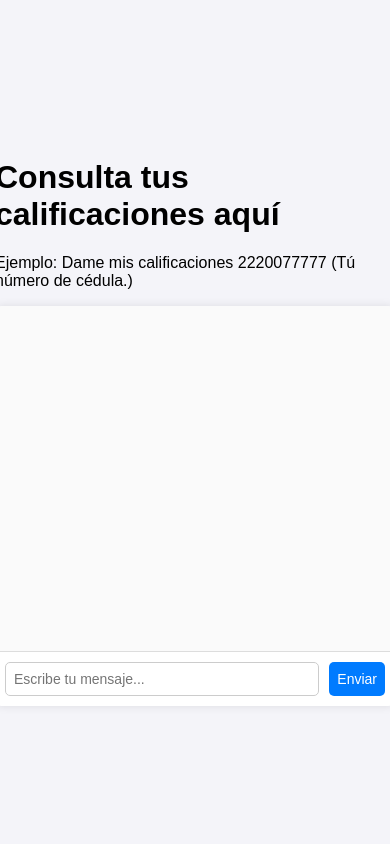
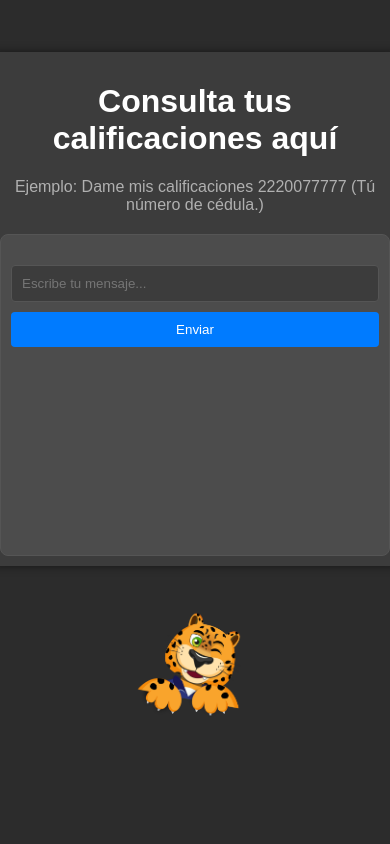
Before and after one commit to 5talinFive/gunicornDeploy, a Flask app: page / in a window 390 px wide. Run offline with Flask 2, Linux system fonts and the light colour scheme.

Commit message:
Actualiado color oscuro, diseño responsivo y agregar imágenes para dispositivos móviles, computadoras

```diff
--- a/app/static/styles.css
+++ b/app/static/styles.css
@@ -1,118 +1,161 @@
 body {
     font-family: Arial, sans-serif;
-    background-color: #f4f4f9;
+    background-color: #2c2c2c;
+    color: #e0e0e0;
+    margin: 0;
+    padding: 0;
     display: flex;
     justify-content: center;
     align-items: center;
     height: 100vh;
-    margin: 0;
+}
+
+.main-container {
+    display: flex;
+    align-items: center; /* Centrar verticalmente */
+}
+
+.container {
+    text-align: center;
+    background-color: #3c3c3c;
+    padding: 20px;
+    border-radius: 8px;
+    box-shadow: 0 0 10px rgba(0, 0, 0, 0.5);
+    width: 90%;
+    max-width: 600px;
+    position: relative;
+    z-index: 1;
+}
+
+h1 {
+    color: #ffffff;
+}
+
+p {
+    color: #b0b0b0;
 }
 
 .chat-container {
-    background-color: #fff;
+    margin-top: 20px;
+    border: 1px solid #555;
+    padding: 10px;
     border-radius: 8px;
-    box-shadow: 0 0 10px rgba(0, 0, 0, 0.1);
-    width: 100%;
-    max-width: 600px; /* Aumentado para parecerse más a ChatGPT */
-    min-width: 400px; /* Evita que sea demasiado estrecho */
-    display: flex;
-    flex-direction: column;
-    overflow: hidden;
-    height: 500px; /* Fija la altura del chat */
+    background-color: #4c4c4c;
+    height: 400px;
+    overflow-y: auto;
+    text-align: left; /* Alineación del texto a la izquierda */
 }
 
-/* Contenedor de mensajes */
-.messages {
-    flex: 1;
-    padding: 20px;
-    overflow-y: auto; /* Permite desplazamiento interno */
-    scroll-behavior: smooth; /* Scroll suave */
-    background-color: #fafafa;
+.message-form {
+    margin-top: 20px;
+    display: flex;
+    justify-content: space-between;
 }
 
-/* Mensajes */
-.message {
-    margin-bottom: 10px;
+#message {
+    flex: 1;
     padding: 10px;
-    border-radius: 5px;
-    max-width: 80%;
+    border: 1px solid #555;
+    border-radius: 4px;
+    background-color: #3c3c3c;
+    color: #e0e0e0;
+    margin-right: 10px;
 }
 
-.message strong {
-    display: block;
-    margin-bottom: 5px;
+button {
+    padding: 10px 20px;
+    border: none;
+    border-radius: 4px;
+    background-color: #007bff;
+    color: white;
+    cursor: pointer;
 }
 
-.message.user {
-    background-color: #d1e7ff;
-    text-align: right;
-    align-self: flex-end;
-}
-
-.message.bot {
-    background-color: #e9ecef;
-    text-align: left;
-    align-self: flex-start;
-}
-
-/* Formulario de entrada */
-.message-form {
-    display: flex;
-    padding: 10px;
-    border-top: 1px solid #ddd;
-    background: white;
-}
-
-.message-form input {
-    flex: 1;
-    padding: 10px;
-    border: 1px solid #ccc;
-    border-radius: 5px;
-    outline: none;
-}
-
-.message-form button {
-    padding: 10px;
-    border: none;
-    background-color: #007bff;
-    color: #fff;
-    border-radius: 5px;
-    cursor: pointer;
-    margin-left: 10px;
-}
-
-.message-form button:hover {
+button:hover {
     background-color: #0056b3;
 }
 
-/* @media query para pantallas pequeñas */
-@media (max-width: 768px) {
-    .chat-container {
-        width: 90%;  /* Se adapta al 90% del ancho de la pantalla */
-        height: 450px; /* Ajusta la altura para pantallas pequeñas */
+.messages {
+    color: #e0e0e0;
+}
+
+.user-message, .bot-message {
+    margin: 10px 0;
+    padding: 10px;
+    border-radius: 4px;
+}
+
+.user-message {
+    background-color: #007bff;
+    color: white;
+    text-align: left;
+}
+
+.bot-message {
+    background-color: #555;
+    color: white;
+    text-align: left;
+}
+
+.image-container {
+    margin-left: -40px; /* Acercar la imagen al borde de la ventana de chat */
+    display: flex;
+    align-items: center; /* Centrar verticalmente */
+}
+
+.image-container img {
+    max-width: 200px; /* Hacer la imagen más grande */
+    height: auto;
+}
+
+.mobile-image {
+    display: none;
+}
+
+/* Responsive design */
+@media (max-width: 600px) {
+    .main-container {
+        flex-direction: column;
+        align-items: center;
     }
 
-    .message-form input {
-        padding: 8px;  /* Reduce el padding del input para móviles */
+    .container {
+        width: 100%;
+        padding: 10px;
     }
 
-    .message-form button {
-        padding: 8px;  /* Reduce el padding del botón */
+    .chat-container {
+        height: 300px;
+    }
+
+    .message-form {
+        flex-direction: column;
+    }
+
+    #message {
+        margin-right: 0;
+        margin-bottom: 10px;
+    }
+
+    button {
+        width: 100%;
+    }
+
+    .image-container {
+        margin-left: 0;
+        margin-top: 20px;
+    }
+
+    .image-container img {
+        max-width: 150px; /* Ajustar el tamaño de la imagen en dispositivos móviles */
+    }
+
+    .desktop-image {
+        display: none;
+    }
+
+    .mobile-image {
+        display: block;
+        margin-top: 10px;
     }
 }
-
-/* @media query para pantallas muy pequeñas (móviles) */
-@media (max-width: 480px) {
-    .chat-container {
-        width: 95%;  /* Se adapta al 95% del ancho en pantallas muy pequeñas */
-        height: 400px; /* Ajusta aún más la altura */
-    }
-
-    .message-form input {
-        font-size: 14px; /* Reduce el tamaño de la fuente del input */
-    }
-
-    .message-form button {
-        font-size: 14px; /* Reduce el tamaño del botón */
-    }
-}
--- a/app/templates/index.html
+++ b/app/templates/index.html
@@ -7,6 +7,7 @@
     <link rel="stylesheet" href="{{ url_for('static', filename='styles.css') }}">
 </head>
 <body>
+    <div class="main-container">
         <div class="container">
             <h1>Consulta tus calificaciones aquí</h1>
             <p>Ejemplo: Dame mis calificaciones 2220077777 (Tú número de cédula.)</p>
@@ -18,47 +19,49 @@
                 </form>
             </div>
         </div>
+        <div class="image-container desktop-image">
+            <img src="{{ url_for('static', filename='assets/rasgaelcompleto.png') }}" alt="Rasgael">
+        </div>
+        <div class="image-container mobile-image">
+            <img src="{{ url_for('static', filename='assets/rasgaelicon.png') }}" alt="Rasgael Icon">
+        </div>
+    </div>
 
     <script>
         const form = document.getElementById('message-form');
         const messagesDiv = document.getElementById('messages');
 
-        form.onsubmit = async function(event) {
+        form.addEventListener('submit', function(event) {
             event.preventDefault();
-            const messageInput = document.getElementById('message');
-            const messageText = messageInput.value.trim();
+            const userMessage = document.getElementById('message').value.trim();
+            if (userMessage === "") return;
 
-            if (!messageText) return;
+            const userMessageDiv = document.createElement('div');
+            userMessageDiv.classList.add('user-message');
+            userMessageDiv.textContent = userMessage;
+            messagesDiv.appendChild(userMessageDiv);
 
-            // Mostrar mensaje del usuario en pantalla
-            const userMessage = document.createElement('div');
-            userMessage.classList.add('message');
-            userMessage.innerHTML = `<strong>Tu:</strong> ${messageText}`;
-            messagesDiv.appendChild(userMessage);
-
-            // Limpiar el input
-            messageInput.value = '';
-
-            // Enviar el mensaje al backend usando JSON
-            const response = await fetch("{{ url_for('main.send_message') }}", {
-                method: 'POST',
+            fetch("/send_message", {
+                method: "POST",
                 headers: {
-                    'Content-Type': 'application/json'
+                    "Content-Type": "application/json"
                 },
-                body: JSON.stringify({ message: messageText })
+                body: JSON.stringify({ message: userMessage })
+            })
+            .then(response => response.json())
+            .then(data => {
+                const botMessageDiv = document.createElement('div');
+                botMessageDiv.classList.add('bot-message');
+                botMessageDiv.innerHTML = data.bot_message;
+                messagesDiv.appendChild(botMessageDiv);
+                messagesDiv.scrollTop = messagesDiv.scrollHeight;
+            })
+            .catch(error => {
+                console.error("Error:", error);
             });
 
-            const data = await response.json();
-
-            // Mostrar respuesta de Rasgael
-            const botMessage = document.createElement('div');
-            botMessage.classList.add('message');
-            botMessage.innerHTML = `<strong>Rasgael:</strong> ${data.bot_message}`;
-            messagesDiv.appendChild(botMessage);
-
-            // Hacer scroll automático al final del chat
-            messagesDiv.scrollTop = messagesDiv.scrollHeight;
-        };
+            document.getElementById('message').value = "";
+        });
     </script>
 </body>
 </html>
```
Also changed, not shown: app/static/assets/rasgaelcompleto.png (added), app/static/assets/rasgaelicon.png (added). Lines whose indentation alone changed are shown as unchanged.
